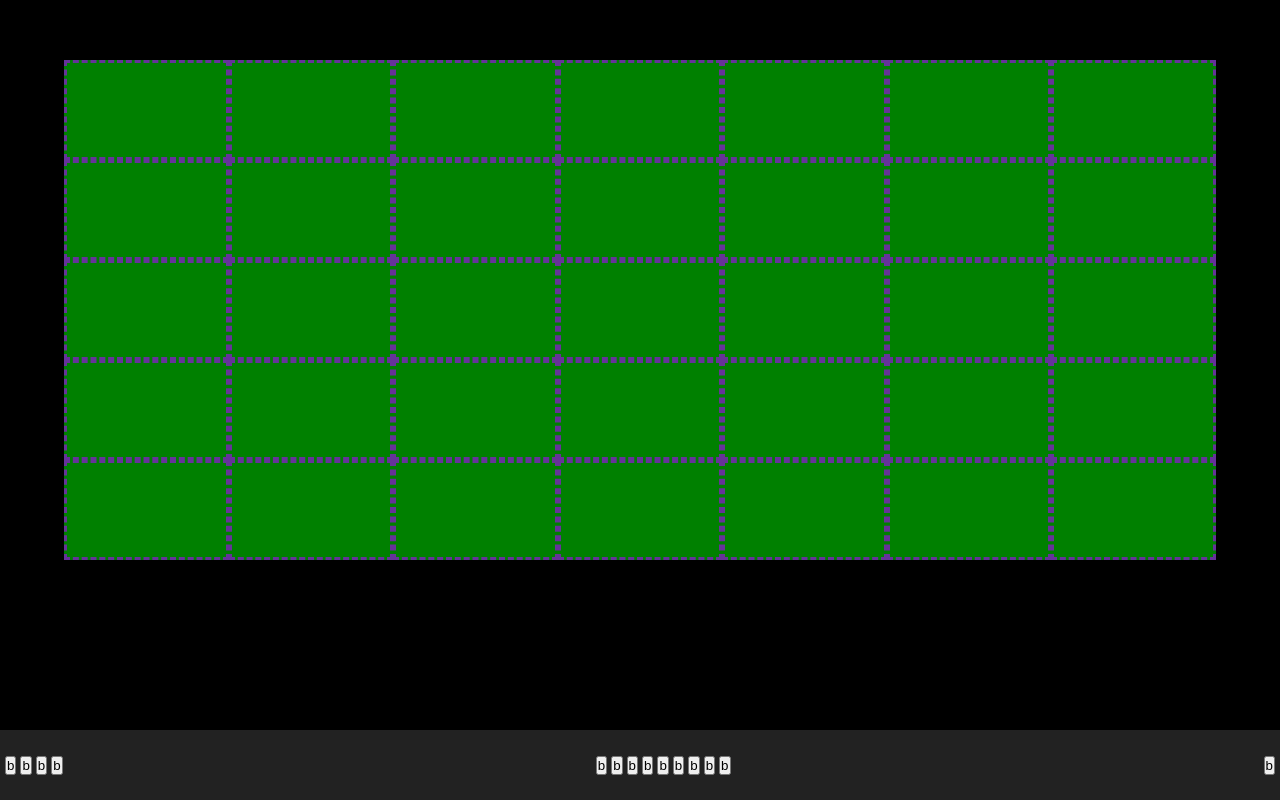
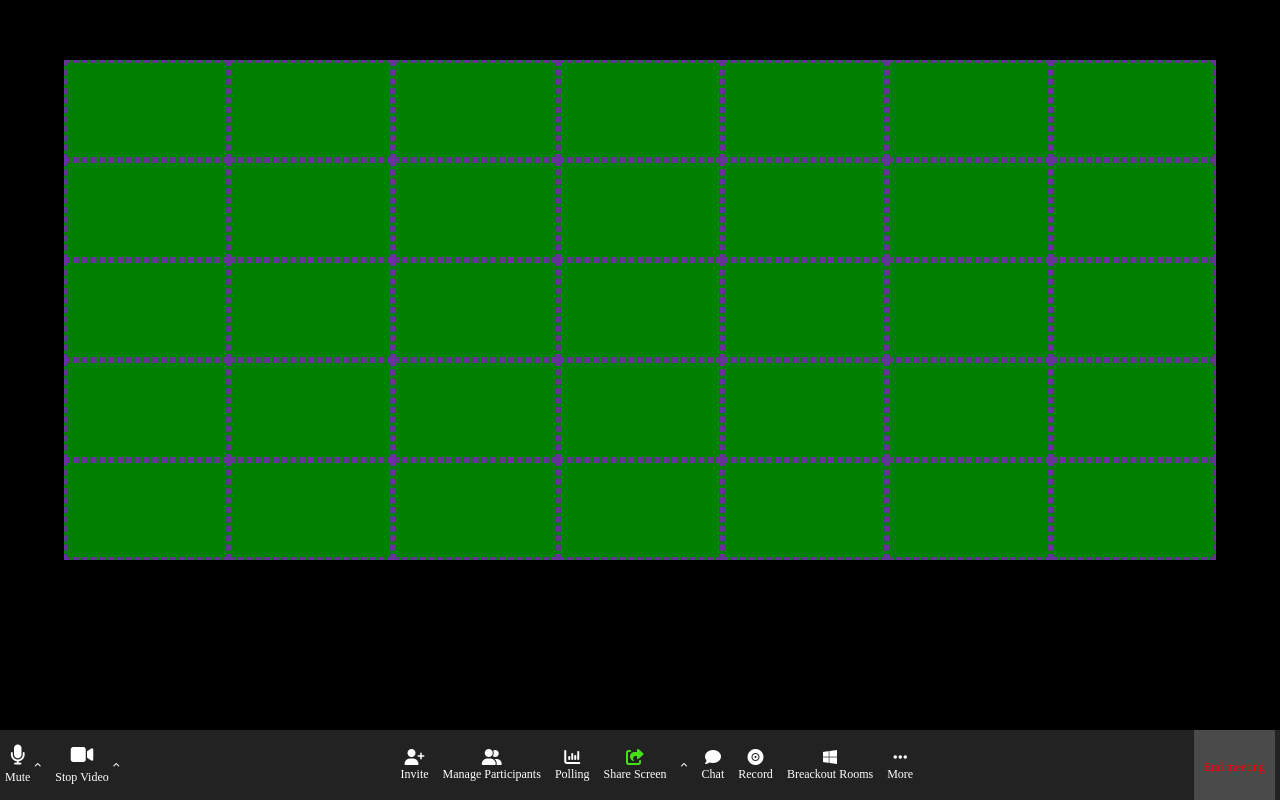
Before and after one commit to estherpinos/html-css-zoom, a plain HTML site: page index.html in a window 1280 px wide. Drawn offline with Linux system fonts and the light colour scheme.

Commit message:
[Edit] footer

```diff
--- a/css/style.css
+++ b/css/style.css
@@ -83,3 +83,52 @@ main{
   align-items:center ;
   padding: 0 5px;
 }
+
+.menu-footer li{
+  text-align: center;
+  vertical-align: middle;
+}
+
+.menu-footer ul{
+  display: inline-block;
+  margin-right: 10px;
+}
+
+
+.icon-footer{
+  display: inline-block;
+  margin-right: 30px;
+}
+
+.icon-text{
+  display: block;
+  color: white;
+}
+
+.icon{
+  font-size: 20px;
+  margin-bottom: 5px;
+}
+
+.arrow{
+  vertical-align: middle;
+  color: white;
+  font-size: 8px;
+}
+
+.menu-footer p{
+  font-size: 12px;
+}
+
+.menu-footer li{
+  display: inline-block;
+}
+
+.end-meeting{
+  background-color: #4A4A4A;
+  color: red;
+  height: 100%;
+  padding: 30px 10px;
+
+
+}
--- a/index.html
+++ b/index.html
@@ -66,26 +66,99 @@
   <footer>
     <div class="menu-footer flex justify-between">
       <div>
-        <button>b</button>
-        <button>b</button>
-        <button>b</button>
-        <button>b</button>
+        <nav>
+          <ul>
+            <li>
+              <div class="icon-text"><i class="fa-solid fa-microphone icon"></i></div>
+              <p class="icon-text">Mute</p>
+            </li>
+            <li class="arrow"><i class="fa-solid fa-angle-up"></i></li>
+          </ul>
+          <ul>
+            <li>
+              <div class="icon-text"><i class="fa-solid fa-video icon"></i></div>
+              <p class="icon-text">Stop Video</p>
+            </li>
+            <li class="arrow"><i class="fa-solid fa-angle-up"></i></li>
+
+          </ul>
+        </nav>
+      </div>
+
+      <!-- MIDDLE -->
+
+      <div>
+        <nav>
+          <ul>
+            <li>
+              <div class="icon-text"><i class="fa-solid fa-user-plus"></i></div>
+              <p class="icon-text">Invite</p>
+            </li>
+          </ul>
+
+          <ul>
+            <li>
+              <div class="icon-text"><i class="fa-solid fa-user-group"></i></div>
+              <p class="icon-text">Manage Participants</p>
+            </li>
+          </ul>
+
+          <ul>
+            <li>
+              <div class="icon-text"><i class="fa-solid fa-chart-column"></i></div>
+              <p class="icon-text">Polling</p>
+            </li>
+          </ul>
+
+          <ul>
+            <li>
+              <div class="icon-text"><i class="fa-solid fa-share-from-square" style="color: #44e119;"></i></div>
+              <p class="icon-text">Share Screen</p>
+            </li>
+          </ul>
+
+          <ul>
+
+           <li class="arrow">
+            <i class="fa-solid fa-angle-up"></i>
+          </li>
+
+
+          </ul>
+
+          <ul>
+            <li>
+              <div class="icon-text"><i class="fa-solid fa-comment"></i></div>
+              <p class="icon-text">Chat</p>
+            </li>
+          </ul>
+
+          <ul>
+            <li>
+              <div class="icon-text"><i class="fa-solid fa-record-vinyl"></i></div>
+              <p class="icon-text">Record</p>
+            </li>
+          </ul>
+
+          <ul>
+            <li>
+              <div class="icon-text"><i class="fa-brands fa-windows"></i></div>
+              <p class="icon-text">Breackout Rooms</p>
+            </li>
+          </ul>
+
+          <ul> <li>
+            <div class="icon-text"><i class="fa-solid fa-ellipsis"></i></div>
+            <p class="icon-text">More</p>
+          </li></ul>
+
+        </nav>
 
       </div>
-      <div>
-        <button>b</button>
-        <button>b</button>
-        <button>b</button>
-        <button>b</button>
-        <button>b</button>
-        <button>b</button>
-        <button>b</button>
-        <button>b</button>
-        <button>b</button>
 
-      </div>
-      <div>
-        <button>b</button>
+      <!-- RIGHT -->
+      <div class="end-meeting">
+        <p>End meeting</p>
       </div>
     </div>
 
```
